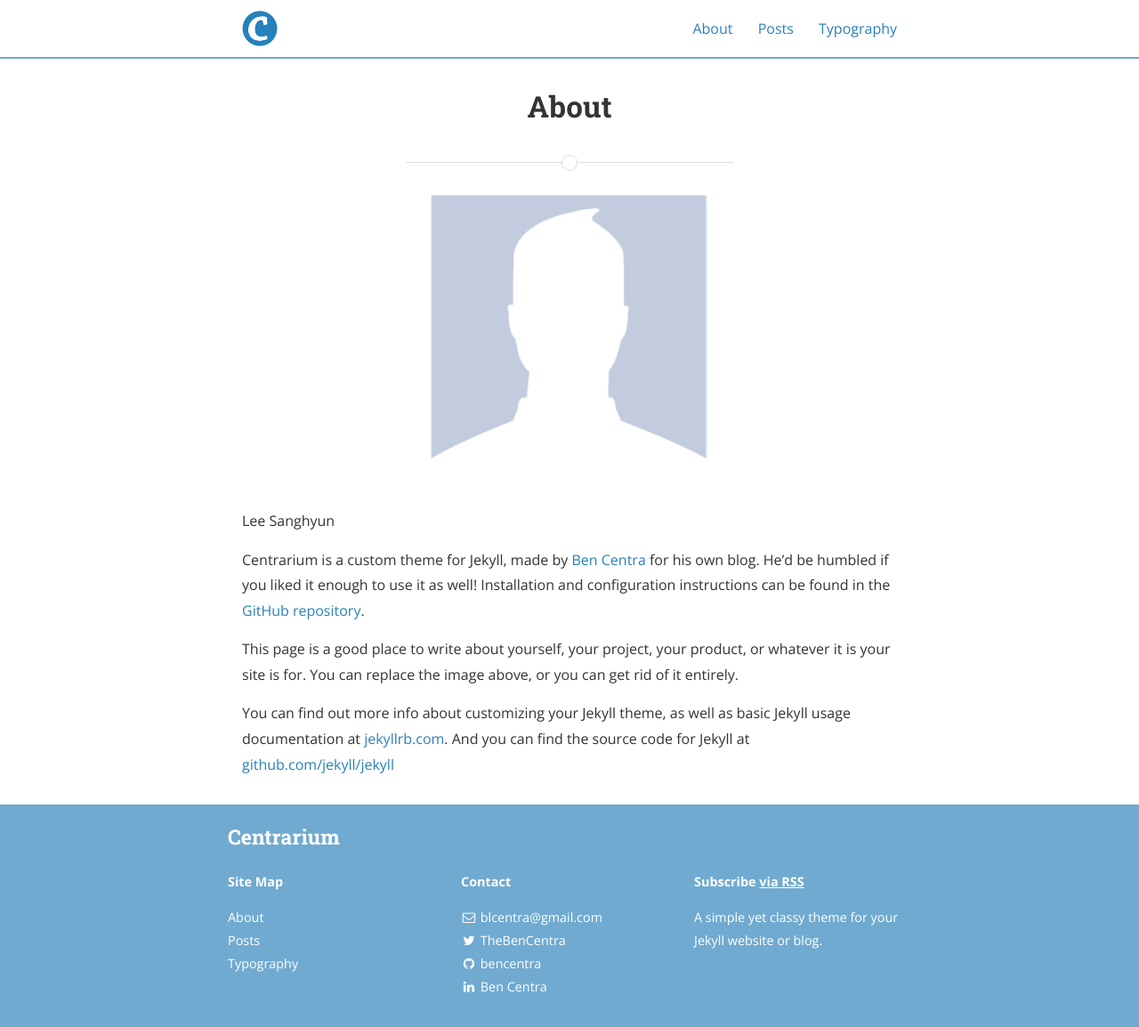
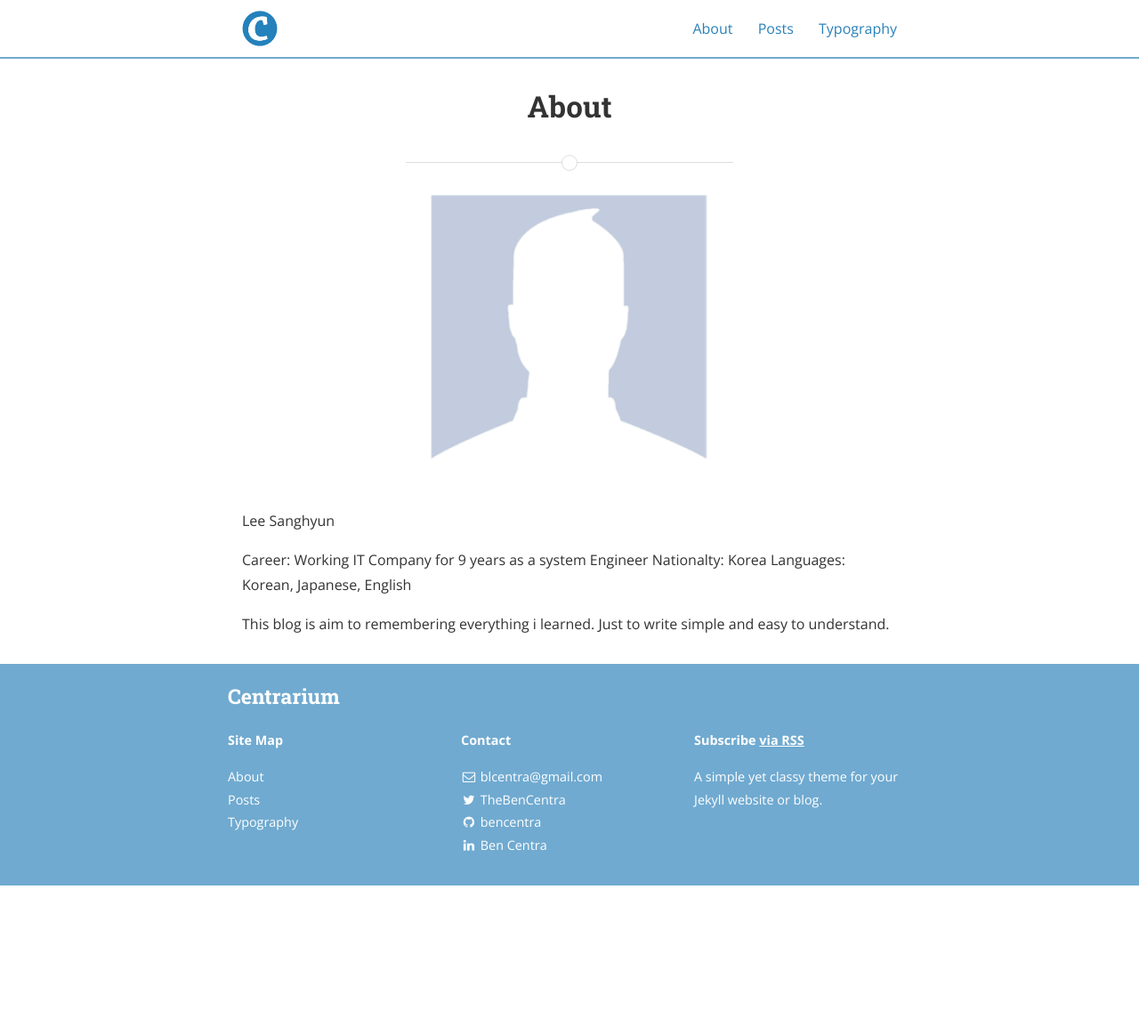
Before and after one commit to rhsoddld/rhsoddld.github.io, a Jekyll site: the page built from about.md, in a window 1280 px wide and 1154 px high. Shown: the whole window at 89% size. Built offline with Jekyll 4.4.1, drawn with Linux system fonts in a browser that asks for light colours; nearby versions of some CDN libraries.

Commit message:
2021-04-27 about

```diff
--- a/about.md
+++ b/about.md
@@ -9,12 +9,9 @@ main_nav: true
 
 Lee Sanghyun
 
-Centrarium is a custom theme for Jekyll, made by [Ben Centra][bencentra] for his own blog. He'd be humbled if you liked it enough to use it as well! Installation and configuration instructions can be found in the [GitHub repository](https://github.com/bencentra/centrarium).
+Career: Working IT Company for 9 years as a system Engineer
+Nationalty: Korea
+Languages: Korean, Japanese, English
 
-This page is a good place to write about yourself, your project, your product, or whatever it is your site is for. You can replace the image above, or you can get rid of it entirely.
-
-You can find out more info about customizing your Jekyll theme, as well as basic Jekyll usage documentation at [jekyllrb.com](http://jekyllrb.com/). And you can find the source code for Jekyll at [github.com/jekyll/jekyll](https://github.com/jekyll/jekyll)
-
-[centrarium]: https://github.com/bencentra/centrarium
-[bencentra]: http://bencentra.com
-[jekyll]: https://github.com/jekyll/jekyll
+This blog is aim to remembering everything i learned.
+Just to write simple and easy to understand.
```
